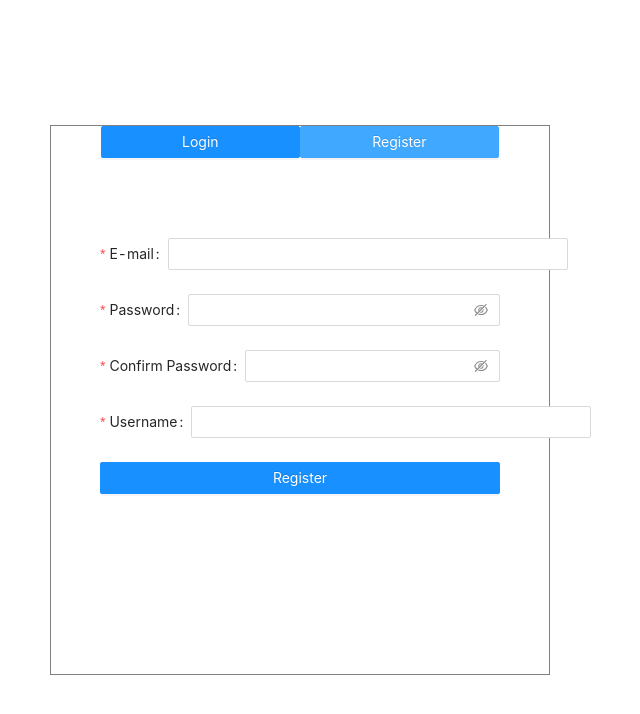
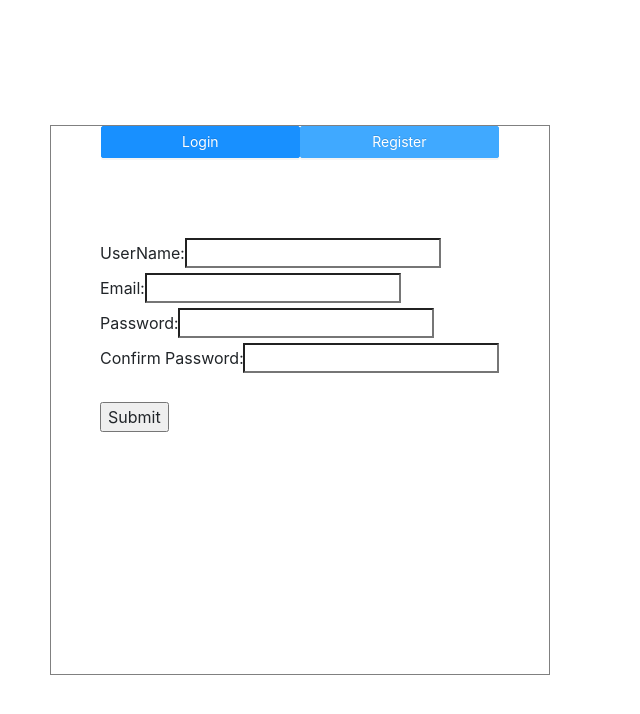
Before and after one commit to ravar3993/ExpenseTracker, a React (Create React App) app in the folder client/expense_tracker/: page / in a window 1280 px wide. Both pictures are taken after a click on the button "Register". Shown: the top 714 px of the page, without its empty margins (340-980 px from the left). Built offline with nearby package versions, Linux system fonts and the light colour scheme.

Commit message:
basic dashboard using react bootstrap

```diff
--- a/client/expense_tracker/package.json
+++ b/client/expense_tracker/package.json
@@ -7,10 +7,12 @@
     "@testing-library/react": "^9.5.0",
     "@testing-library/user-event": "^7.2.1",
     "antd": "^4.9.4",
+    "bootstrap": "^4.6.0",
     "react": "^16.13.1",
+    "react-bootstrap": "^1.5.2",
     "react-dom": "^16.13.1",
     "react-router-dom": "^5.2.0",
-    "react-scripts": "3.4.3"
+    "react-scripts": "^4.0.3"
   },
   "scripts": {
     "start": "react-scripts start",
--- a/client/expense_tracker/src/components/Dashboard.js
+++ b/client/expense_tracker/src/components/Dashboard.js
@@ -12,6 +12,8 @@ import {
   VideoCameraOutlined,
   UploadOutlined,
 } from '@ant-design/icons';
+import 'bootstrap/dist/css/bootstrap.min.css';
+import {Container, Navbar, Card, Row, Col, Nav} from 'react-bootstrap'
 
 const { SubMenu } = Menu;
 const { Header, Sider } = Layout;
@@ -23,7 +25,7 @@ class Dashboard extends Component {
             collapsed: false,
             view_name: "analysis",
             token: localStorage.getItem('token'),
-            redirect: '/'
+            redirect: '/',
         };
 
     }
@@ -42,45 +44,49 @@ class Dashboard extends Component {
     render() {
         if(this.state.token != null && typeof this.state.token !== 'undefined'){
             return (
-                <Layout className="dashboard-layout">
-                <Sider trigger={null} collapsible collapsed={this.state.collapsed}>
-                    <div className="logo" />
-                    <Menu theme="dark" mode="inline" defaultSelectedKeys={['1']}>
-                    <Menu.Item key="1" icon={<UserOutlined />} onClick={() => {this.setState({view_name:"analysis"})}}>
-                        Analysis
-                    </Menu.Item>
-                    <Menu.Item key="2" icon={<VideoCameraOutlined />} onClick={() => {this.setState({view_name:"wallet"})}}>
-                        Wallet
-                    </Menu.Item>
-                    <Menu.Item key="3" icon={<UploadOutlined />} onClick={() => {this.setState({view_name:"expense"})}}>
-                        Expenses
-                    </Menu.Item>
-                    </Menu>
-                </Sider>
-                <Layout className="site-layout">
-                    <Header className="site-layout-background" style={{ padding: 0 }}>
-                    {React.createElement(this.state.collapsed ? MenuUnfoldOutlined : MenuFoldOutlined, {
-                        className: 'trigger',
-                        onClick: this.toggle,
-                    })}
+                <>
+                <Container fluid>
+                    <Navbar bg="dark" variant="dark">
+                        <Navbar.Brand className="mr-auto" href="/">ExpenseTracker</Navbar.Brand>
+                        <Card className="mr-sm-2 wallet-card" bg="light" border="light">
+                            <Card.Title style={{fontSize: "18px"}}>Wallet Balance :</Card.Title>
+                            <Card.Subtitle md>300</Card.Subtitle>
+                        </Card>
+                    </Navbar>
+                    <Row>
+                        <Col>
+                            <Card className="dashboard-view">
+                            <Card.Title>{this.state.view_name}</Card.Title>
+                            </Card>
+                        </Col>
+                    </Row>
+                    <Row>
+                        <Col>
+                        <Nav variant="pills" className="justify-content-center" activeKey="1">
+                            <Nav.Item>
+                                <Nav.Link eventKey="1" href="/">
+                                    Analysis
+                                </Nav.Link>
+                            </Nav.Item>
+                            <Nav.Item>
+                                <Nav.Link eventKey="2" href="/">
+                                    Expenses
+                                </Nav.Link>
+                            </Nav.Item>
+                            <Nav.Item>
+                                <Nav.Link eventKey="3" href="/">
+                                    Wallet
+                                </Nav.Link>
+                            </Nav.Item>
+                        </Nav>
+                        </Col>
 
-                    <div className="user-menu">
-                    <Menu mode="horizontal">
-                        <SubMenu key="SubMenu" icon={<UserOutlined />}>
-                            <Menu.Item onClick={() => {this.setState({view_name:"profile"})}}>Profile</Menu.Item>
-                            <Menu.Item onClick={this.onLogout}>Logout</Menu.Item>
-                        </SubMenu>
-                    </Menu>
-                    </div>
-                    <div className="header-wallet">
-                        <Wallet wallet_state="display"/>
-                    </div>
-                    </Header>
+                    </Row>
 
-                    <DashboardView view_name={this.state.view_name}/>
-                </Layout>
-                </Layout>
-            );
+                </Container>
+
+                </>
+            )
         }
         else{
             return <Redirect to={this.state.redirect} />
--- a/client/expense_tracker/src/components/LoginForm.js
+++ b/client/expense_tracker/src/components/LoginForm.js
@@ -13,11 +13,14 @@ class LoginForm extends Component {
         this.state = {
             redirect: "/dashboard",
             user_validated: false,
-            token_created: false
+            token_created: false,
+            error_message: null
           }
+        this.onFinish = this.onFinish.bind(this)
     }
 
     onFinish = (values) => {
+        values.preventDefault();
         console.log('Received values of form: ', values);
         let formData = new FormData();
         formData.append('username',values['username'])
@@ -44,6 +47,10 @@ class LoginForm extends Component {
                 this.setState({
                   token_created: true
                 })
+              }else{
+                this.setState({
+                  error_message: result['resp_msg']
+                })
               }
             },
             (error) => {
@@ -53,57 +60,22 @@ class LoginForm extends Component {
     }
 
     render() {
+
         var login_form = (
-        <Form name="normal_login"
-        className="login-form"
-        id="signInF"
-        initialValues={{
-            remember: true,
-        }}
-        onFinish={this.onFinish}
-        >
-        <Form.Item
-            name="username"
-            rules={[
-            {
-                required: true,
-                message: 'Please input your Username!',
-            },
-            ]}
-        >
-            <Input prefix={<UserOutlined className="site-form-item-icon" />} placeholder="Username" />
-        </Form.Item>
-        <Form.Item
-            name="password"
-            rules={[
-            {
-                required: true,
-                message: 'Please input your Password!',
-            },
-            ]}
-        >
-            <Input
-            prefix={<LockOutlined className="site-form-item-icon" />}
-            type="password"
-            placeholder="Password"
-            />
-        </Form.Item>
-        <Form.Item>
-            <Form.Item name="remember" valuePropName="checked" noStyle>
-            <Checkbox>Remember me</Checkbox>
-            </Form.Item>
-
-            <a className="login-form-forgot" href="">
-            Forgot password
-            </a>
-        </Form.Item>
-
-        <Form.Item>
-            <Button type="primary" htmlType="submit" className="login-form-button">
-            Log in
-            </Button>
-        </Form.Item>
-        </Form>
+          <>
+          <div id="login-form-error" className="login-form-error">
+            {this.state.error_message}
+          </div>
+          <div className="login-form">
+            <form onSubmit={this.onFinish} method="POST">
+              <label for="username">UserName:</label>
+              <input type="text" id="username" name="username" /><br />
+              <label for="password">Password:</label>
+              <input type="password" id="password" name="password" /><br /><br />
+              <input type="submit" value="Submit" />
+            </form>
+          </div>
+          </>
         )
         if (this.state.user_validated && this.state.token_created){
             return <Redirect to={this.state.redirect} />
--- a/client/expense_tracker/src/components/RegisterForm.js
+++ b/client/expense_tracker/src/components/RegisterForm.js
@@ -12,11 +12,13 @@ class RegisterForm extends Component {
         this.state = {
             redirect: "/dashboard",
             user_validated: false,
-            token_created: false
+            token_created: false,
+            error_message: null
           }
     }
-    form = () => {return Form.useForm()}
+    //form = () => {return Form.useForm()}
     onFinish = (values) => {
+        values.preventDefault()
         console.log('Received values of form: ', values);
         let formData = new FormData();
         formData.append('username',values['username'])
@@ -45,6 +47,10 @@ class RegisterForm extends Component {
                 this.setState({
                     token_created: true
                 })
+              }else{
+                this.setState({
+                    error_message: result['resp_msg']
+                })
               }
             },
             (error) => {
@@ -55,89 +61,24 @@ class RegisterForm extends Component {
 
     render() {
         let register_form = (
-            <Form
-        name="register"
-        onFinish={this.onFinish}
-        initialValues={{
-            prefix: '86'
-        }}
-        scrollToFirstError
-        >
-        <Form.Item
-            name="email"
-            label="E-mail"
-            rules={[
-            {
-                type: 'email',
-                message: 'The input is not valid E-mail!',
-            },
-            {
-                required: true,
-                message: 'Please input your E-mail!',
-            },
-            ]}
-        >
-            <Input />
-        </Form.Item>
-
-        <Form.Item
-            name="password"
-            label="Password"
-            rules={[
-            {
-                required: true,
-                message: 'Please input your password!',
-            },
-            ]}
-            hasFeedback
-        >
-            <Input.Password />
-        </Form.Item>
-
-        <Form.Item
-            name="confirm_password"
-            label="Confirm Password"
-            dependencies={['password']}
-            hasFeedback
-            rules={[
-            {
-                required: true,
-                message: 'Please confirm your password!',
-            },
-            ({ getFieldValue }) => ({
-                validator(rule, value) {
-                if (!value || getFieldValue('password') === value) {
-                    return Promise.resolve();
-                }
-
-                return Promise.reject('The two passwords that you entered do not match!');
-                },
-            }),
-            ]}
-        >
-            <Input.Password />
-        </Form.Item>
-
-        <Form.Item
-            name="username"
-            label="Username"
-            rules={[
-            {
-                required: true,
-                message: 'Please input your username!',
-                whitespace: true,
-            },
-            ]}
-        >
-            <Input />
-        </Form.Item>
-
-        <Form.Item>
-            <Button type="primary" htmlType="submit" className="register-form-button">
-            Register
-            </Button>
-        </Form.Item>
-        </Form>
+           <>
+            <div id="login-form-error" className="login-form-error">
+            {this.state.error_message}
+            </div>
+            <div className="register-form">
+                <form onSubmit={this.onFinish} method="POST">
+                    <label for="username">UserName: </label>
+                    <input type="text" id="username" name="username" /><br />
+                    <label for="email">Email: </label>
+                    <input type="text" id="email" name="email" /><br />
+                    <label for="password">Password:</label>
+                    <input type="password" id="password" name="password" /><br />
+                    <label for="confirm_password">Confirm Password:</label>
+                    <input type="password" id="confirm_password" name="confirm_password" /><br /><br />
+                    <input type="submit" value="Submit" />
+                </form>
+            </div>
+           </>
         )
 
         if (this.state.user_validated && this.state.token_created){
--- a/client/expense_tracker/src/configData.json
+++ b/client/expense_tracker/src/configData.json
@@ -1,3 +1,3 @@
 {
-  "SERVER_URL": "http://73f4ab656d76.ngrok.io"
+  "SERVER_URL": "http://22474723f2ee.ngrok.io"
 }
--- a/client/expense_tracker/src/styles/dashboard.css
+++ b/client/expense_tracker/src/styles/dashboard.css
@@ -1,55 +1,16 @@
-.trigger {
-font-size: 18px;
-line-height: 64px;
-padding: 0 24px;
-cursor: pointer;
-transition: color 0.3s;
+.nav-brand {
+
 }
 
-.trigger:hover {
-color: #1890ff;
+.wallet-card {
+    padding: 5px
 }
 
-.logo {
-height: 52px;
-background: rgba(255, 255, 255, 0.3);
-margin: 16px;
+.wallet-card-col {
+
 }
 
-.site-layout .site-layout-background {
-background: #fff;
+.dashboard-view {
+    padding: 5px;
+    min-height: 400px;
 }
-
-.dashboard-layout{
-    height: 100vh;
-    overflow: auto;
-}
-
-.header-wallet{
-    float: right;
-    width: 200px;
-}
-
-.user-menu{
-    float: right;
-    width: 150px;
-}
-
-.user-menu .anticon-user{
-    font-size: 30px;
-}
-
-#wallet-balance {
-    display: inline-block;
-    margin-right: 20px;
-}
-
-#wallet-balance-form #balance-input{
-    font-size: 24px;
-    margin-left: 5px;
-    height: 36px;
-}
-
-#wallet-balance-form #balance-input-currency{
-    font-size: 24px;
-}
```
Also changed, not shown: 1 other file (tests, documents, lock files or other folders).
